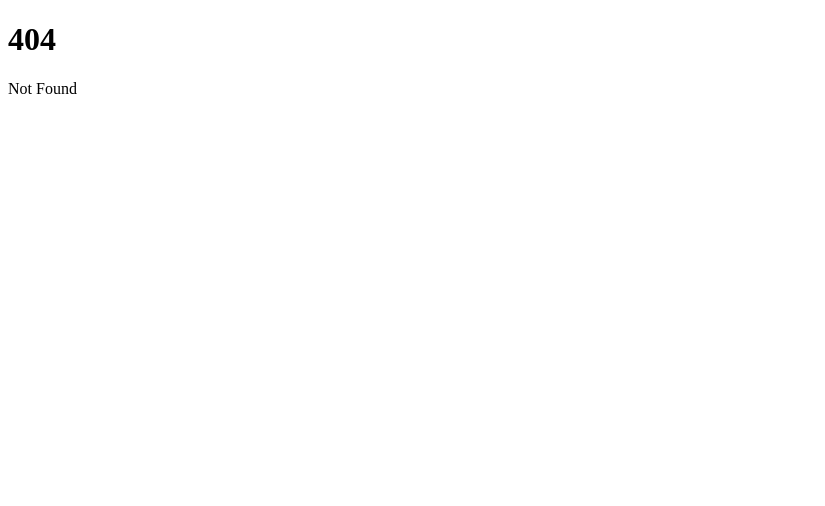
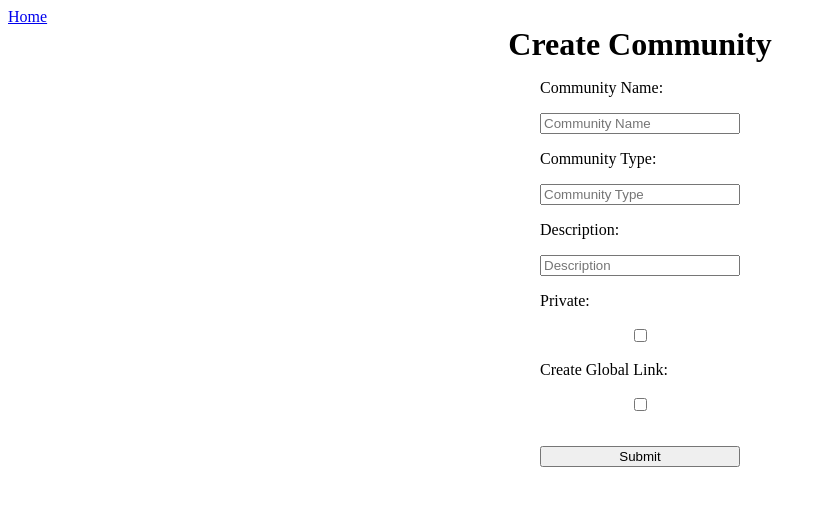
Before and after one commit to ProjectRio/ProjectRio-frontend, a SvelteKit app: page /community/create in a window 1280 px wide. Before the commit this address had no page. Shown: the top 506 px of the page, without its empty margins (0-825 px from the left). Built offline with nearby package versions, Linux system fonts and the light colour scheme.

Commit message:
began setting up routes

```diff
--- /dev/null
+++ b/src/components/Topbar.svelte
@@ -0,0 +1,3 @@
+<section>
+  <a href="/">Home</a>
+</section>
--- a/src/routes/+page.svelte
+++ b/src/routes/+page.svelte
@@ -1,2 +1,11 @@
-<h1>Welcome to SvelteKit</h1>
-<p>Visit <a href="https://kit.svelte.dev">kit.svelte.dev</a> to read the documentation</p>
+<section>
+  <a href="login">Login</a>
+  <a href="community/create">Create Community</a>
+  <a href="tagset/all">View Tagsets</a>
+</section>
+
+<style>
+  section{
+    display: grid;
+  }
+</style>
--- /dev/null
+++ b/src/routes/community/create/+page.svelte
@@ -0,0 +1,104 @@
+<script lang="ts">
+  // Import components
+  import Topbar from "../../../components/Topbar.svelte";
+
+  // Instantiate variables
+  let name: string = "";
+  let type: string = "";
+  let description: string = "";
+  let priv: boolean = false;
+  let createGlobalLink: boolean = false;
+
+  // TEMPORARY
+  let rioKey: string = "";
+
+
+  async function handleSubmit() {
+    if (!name
+        || !type
+        || !description
+        || !priv
+        || !createGlobalLink
+    ) {
+      alert("Please completely fill out form");
+      return;
+    }
+
+    const data = {
+      "Community Name": name,
+      "Type": type,
+      "Description": description,
+      "Private": priv,
+      "Global Link": createGlobalLink,
+      "Rio Key": rioKey
+    }
+    try {
+      const response = await fetch(
+        'https://api.projectrio.app/community/create',
+        {
+          method: 'POST',
+          body: JSON.stringify(data)
+        }
+      );
+      console.log(response);
+      const json = await response.json();
+      const result = json.stringify()
+      console.log(result);
+
+    } catch (error){
+      console.log(error);
+    }
+  }
+</script>
+
+<Topbar></Topbar>
+<h1>Create Community</h1>
+<section class="input-container">
+  <p>Community Name:</p>
+  <input
+    placeholder="Community Name"
+    bind:value={name}
+  />
+
+  <p>Community Type: </p>
+  <input
+    placeholder="Community Type"
+    bind:value={type}
+  />
+
+  <p>Description:</p>
+  <input
+    placeholder="Description"
+    bind:value={description}
+    type="password"
+  />
+
+  <p>Private:</p>
+  <input
+    bind:value={priv}
+    type="checkbox"
+  />
+
+  <p>Create Global Link:</p>
+  <input
+    bind:value={createGlobalLink}
+    type="checkbox"
+  />
+
+
+  <p></p>
+  <button on:click={handleSubmit}>Submit</button>
+</section>
+
+<style>
+  h1{
+    text-align: center;
+    margin: auto;
+  }
+
+  .input-container{
+    margin: auto;
+    max-width: 200px;
+    display: grid;
+  }
+</style>
--- /dev/null
+++ b/src/routes/login/+page.svelte
@@ -0,0 +1,79 @@
+<script lang="ts">
+  // Import components
+  import Topbar from "../../components/Topbar.svelte";
+
+  // Instantiate variables
+  let email: string = "";
+  let password: string = "";
+  let username: string = "";
+
+  async function handleSubmit() {
+    if (!email
+        || !password
+        || !username
+    ) {
+      alert("Please enter username, email, and password");
+      return;
+    }
+
+    const data = {
+      "Username": username,
+      "Email": email,
+      "Password": password
+    }
+    try {
+      const response = await fetch(
+        'https://api.projectrio.app/login/',
+        {
+          method: 'POST',
+          body: JSON.stringify(data)
+        }
+      );
+      console.log(response);
+      const json = await response.json();
+      const result = json.stringify()
+      console.log(result);
+
+    } catch (error){
+      console.log(error);
+    }
+  }
+</script>
+
+<Topbar></Topbar>
+<h1>Log in</h1>
+<section class="input-container">
+  <p>Username:</p>
+  <input
+    placeholder="Username"
+    bind:value={username}
+  />
+
+  <p>Email: </p>
+  <input
+    placeholder="Email"
+    bind:value={email}
+  />
+
+  <p>Password:</p>
+  <input
+    placeholder="Password"
+    bind:value={password}
+    type="password"
+  />
+  <p></p>
+  <button on:click={handleSubmit}>Submit</button>
+</section>
+
+<style>
+  h1{
+    text-align: center;
+    margin: auto;
+  }
+
+  .input-container{
+    margin: auto;
+    max-width: 200px;
+    display: grid;
+  }
+</style>
--- /dev/null
+++ b/src/routes/tagset/all/+page.svelte
@@ -0,0 +1,72 @@
+<script lang="ts">
+  // Import components
+  import Topbar from "../../../components/Topbar.svelte";
+
+  // Instantiate variables
+  let tagsets: any = [];
+
+  // Call on page load
+  getAvailableTagSets();
+
+  async function getAvailableTagSets() {
+    try {
+      const response = await fetch("https://api.projectrio.app/tag_set/list", {
+        method: "POST"
+      });
+      const result = await response.json();
+      tagsets = result['Tag Sets'];
+    } catch (error) {
+      console.log(error);
+    }
+  }
+
+</script>
+
+<Topbar></Topbar>
+<h1>Tag Sets</h1>
+
+<section>
+  <table>
+    <tr>
+      <th>Community Id</th>
+      <th>Tagset ID</th>
+      <th>Name</th>
+      <th>Type</th>
+      <th>Start Date</th>
+      <th>End Date</th>
+      <th>Tags</th>
+    </tr>
+    {#if tagsets.length > 0}
+      {#each tagsets as tagset}
+        <tr>
+          <td>{tagset.comm_id}</td>
+          <td>{tagset.id}</td>
+          <td>{tagset.name}</td>
+          <td>{tagset.comm_type}</td>
+          <td>{new Date(tagset.start_date * 1000).toLocaleString("US", { weekday:"long", year:"numeric", month:"short", day:"numeric"})}</td>
+          <td>{new Date(tagset.end_date * 1000).toLocaleString("US", { weekday:"long", year:"numeric", month:"short", day:"numeric"})}</td>
+          <td>
+            <!-- {#each tagsets["tags"] as tag}
+              <div>{tag.name}, </div>
+            {/each} -->
+          </td>
+        </tr>
+      {/each}
+    {/if}
+    <tr></tr>
+  </table>
+</section>
+
+
+<style>
+  h1{
+    text-align: center;
+    margin: auto;
+  }
+
+  table {
+    width: 90vw;
+    text-align: center;
+  }
+
+</style>
```
